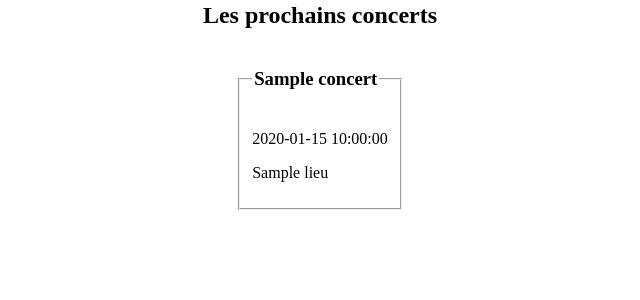
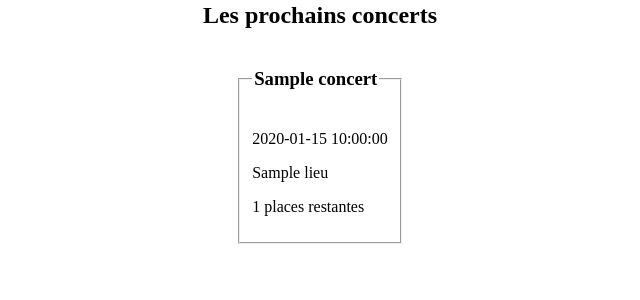
Before and after one commit to AdeleBrion/Fest-IUT, a Flask app: a page that uses site_web/templates/concerts_style.html in a window 1280 px wide. Shown: the part 134-434 px from the top of the page, without its empty margins (320-960 px from the left). Run offline with Flask 3, Linux system fonts and the light colour scheme; tables that the repository leaves empty hold one stand-in row (values such as "Sample post"); parts of the project's set-up code (start-up, migrations or seed data) failed here and were passed over.

Commit message:
fin les concerts

```diff
--- a/site_web/templates/concerts_style.html
+++ b/site_web/templates/concerts_style.html
@@ -19,6 +19,7 @@
                 <legend><h3>{{ concert.nomConcert }}</h3></legend>
                 <p>{{ concert.dateHeureDebut }}</p>
                 <p>{{ concert.lieu.nomLieu }}</p>
+                <p>{{ concert.placesRestantes }} places restantes</p>
             </fieldset>
         </div>
         {% endfor %}
```
